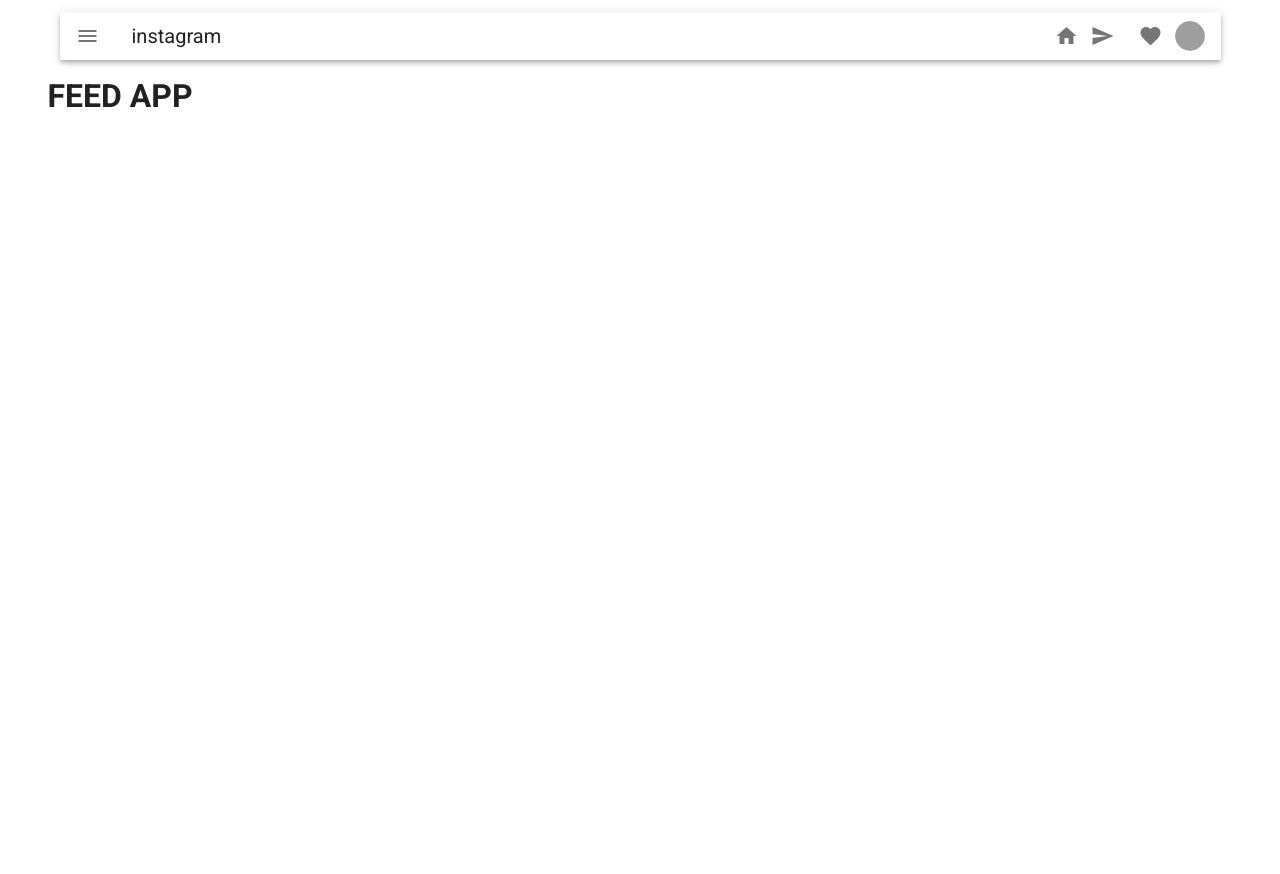
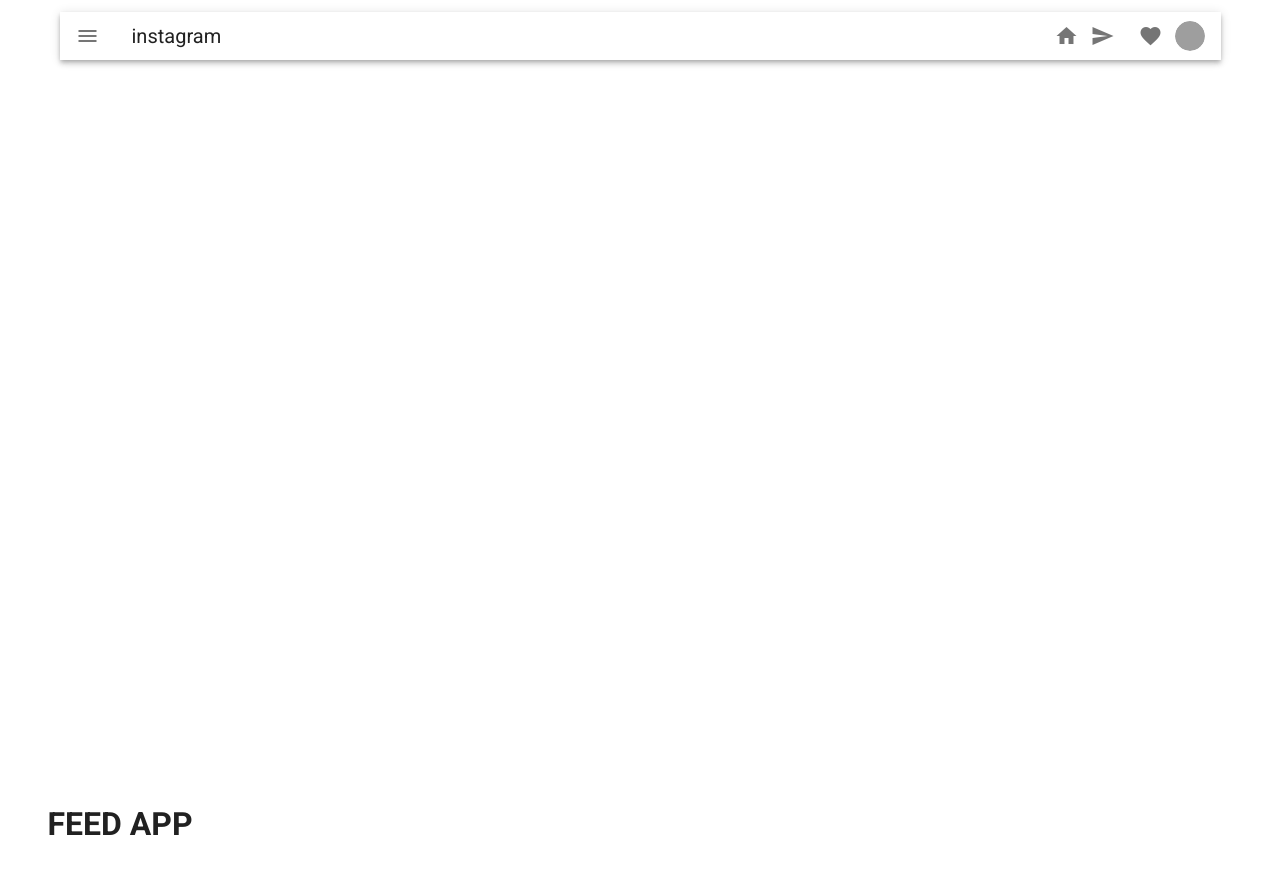
Before and after one commit to elmore323232/instagram-vue-project, a Vue app in the folder project/: page /Feed in a window 1280 px wide. Shown: the top 874 px of the page. Built offline with nearby package versions, Linux system fonts and the light colour scheme; grey boxes are pictures that could not be loaded.

Commit message:
fix menu

```diff
--- a/project/src/App.vue
+++ b/project/src/App.vue
@@ -1,33 +1,6 @@
 <template>
   <v-app>
-    <v-container>
-              <v-toolbar dense>
-                <v-app-bar-nav-icon></v-app-bar-nav-icon>
-
-                <v-toolbar-title>instagram</v-toolbar-title>
-
-                <v-spacer></v-spacer>
-
-                <router-link class="pointer icon" tag="span" to="/feed">
-                  <v-icon>mdi-home</v-icon>
-                </router-link>
-
-                <v-btn icon>
-                  <v-icon>mdi-send</v-icon>
-                </v-btn>
-
-                <v-btn icon>
-                  <v-icon>mdi-heart</v-icon>
-                </v-btn>
-
-                <router-link tag="span" class="pointer" to="/user">
-                  <v-avatar size="30">
-                    <img src="https://media3.s-nbcnews.com/j/newscms/2019_41/3047866/191010-japan-stalker-mc-1121_06b4c20bbf96a51dc8663f334404a899.fit-760w.JPG" alt="">
-                  </v-avatar>
-                </router-link>
-              </v-toolbar>
-    </v-container>
-
+    <Navbar></Navbar>
     <v-container>
       <v-layout row>
         <v-flex xs12>
@@ -40,9 +13,12 @@
 
 <script>
 
+import Navbar from './views/Navbar'
 
 export default {
-
+  components: {
+    Navbar,
+  }
 };
 </script>
 
--- /dev/null
+++ b/project/src/views/Navbar.vue
@@ -0,0 +1,43 @@
+<template>
+  <v-app>
+    <v-container>
+              <v-toolbar dense>
+                <v-app-bar-nav-icon></v-app-bar-nav-icon>
+
+                <v-toolbar-title>instagram</v-toolbar-title>
+
+                <v-spacer></v-spacer>
+
+                <router-link class="pointer icon" tag="span" to="/feed">
+                  <v-icon>mdi-home</v-icon>
+                </router-link>
+
+                <v-btn icon>
+                  <v-icon>mdi-send</v-icon>
+                </v-btn>
+
+                <v-btn icon>
+                  <v-icon>mdi-heart</v-icon>
+                </v-btn>
+
+                <router-link tag="span" class="pointer" to="/user">
+                  <v-avatar size="30">
+                    <img src="https://media3.s-nbcnews.com/j/newscms/2019_41/3047866/191010-japan-stalker-mc-1121_06b4c20bbf96a51dc8663f334404a899.fit-760w.JPG" alt="">
+                  </v-avatar>
+                </router-link>
+              </v-toolbar>
+    </v-container>
+  </v-app>
+</template>
+
+<script>
+
+export default {
+};
+</script>
+
+<style scoped>
+  .pointer {
+    cursor: pointer;
+  }
+</style>
```
